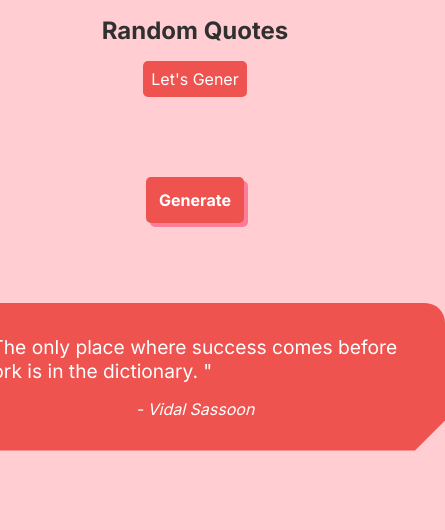
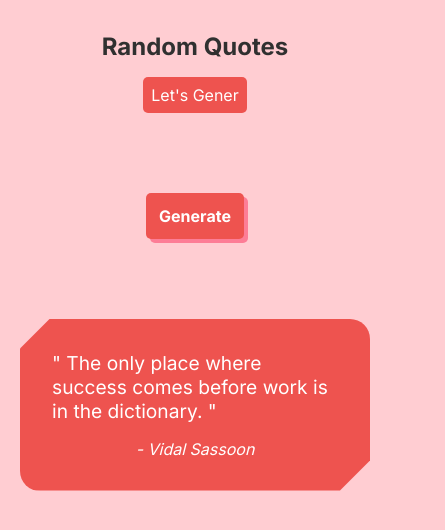
Before and after one commit to YourmixJNR/random-quotes-generator, a website built with Vite: page index.html in a window 390 px wide. Both pictures are taken after a click on the button "Generate". Shown: the whole page, 445 px wide, since content can reach past the window. Built offline with nearby package versions, Linux system fonts and the light colour scheme.

Commit message:
responsiveness

```diff
--- a/css/style.css
+++ b/css/style.css
@@ -36,7 +36,7 @@ header {
     align-items: center;
     flex-direction: column;
     gap: 1em;
-    margin-top: 1em;
+    margin-top: 2em;
 }
 
 header h1 {
@@ -102,3 +102,11 @@ main .generate-btn {
     font-style: italic;
     color: #fff;
 }
+
+@media (max-width: 600px) {
+
+    .quote-card {
+        width: 350px;
+    }
+
+}
```
